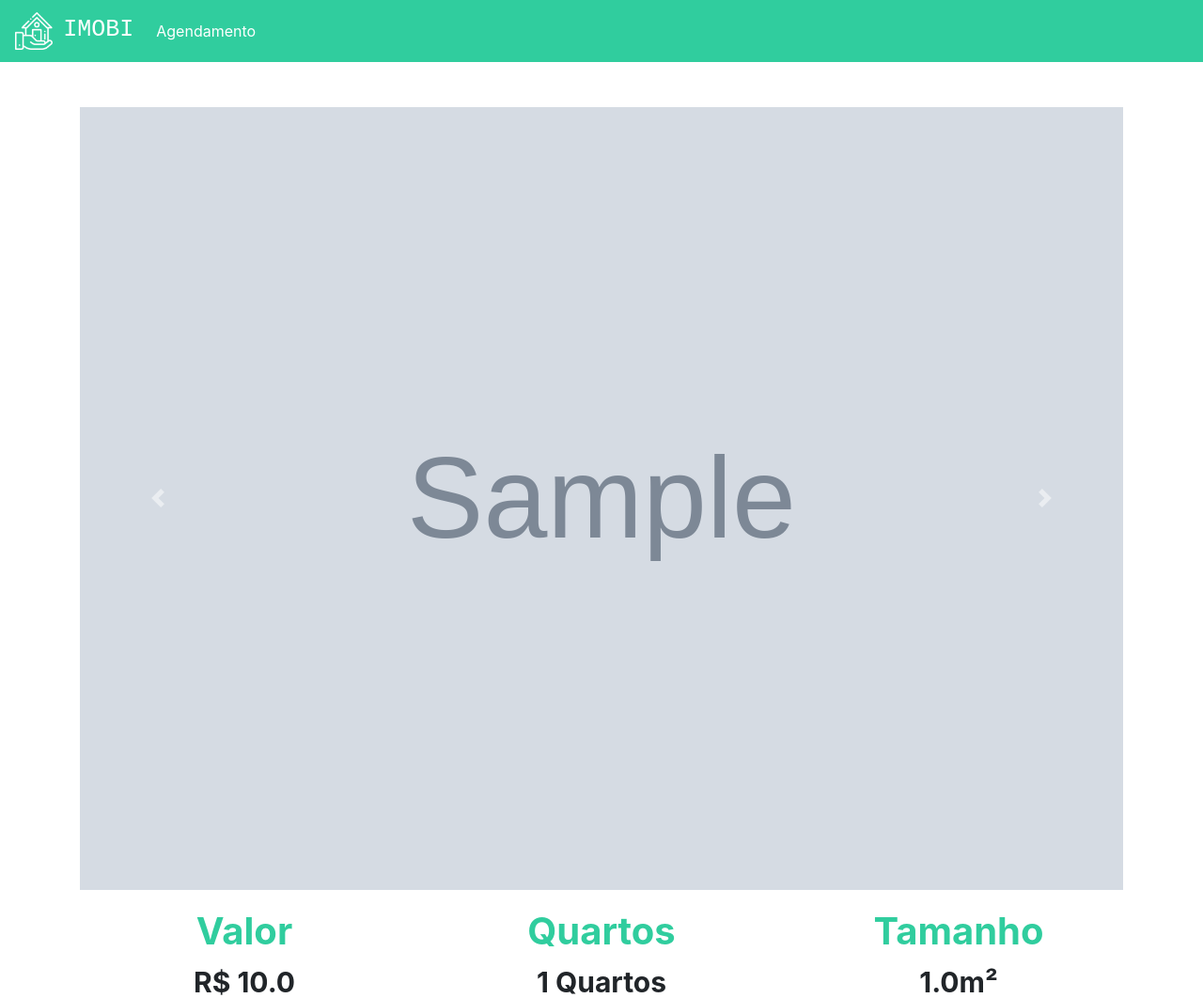
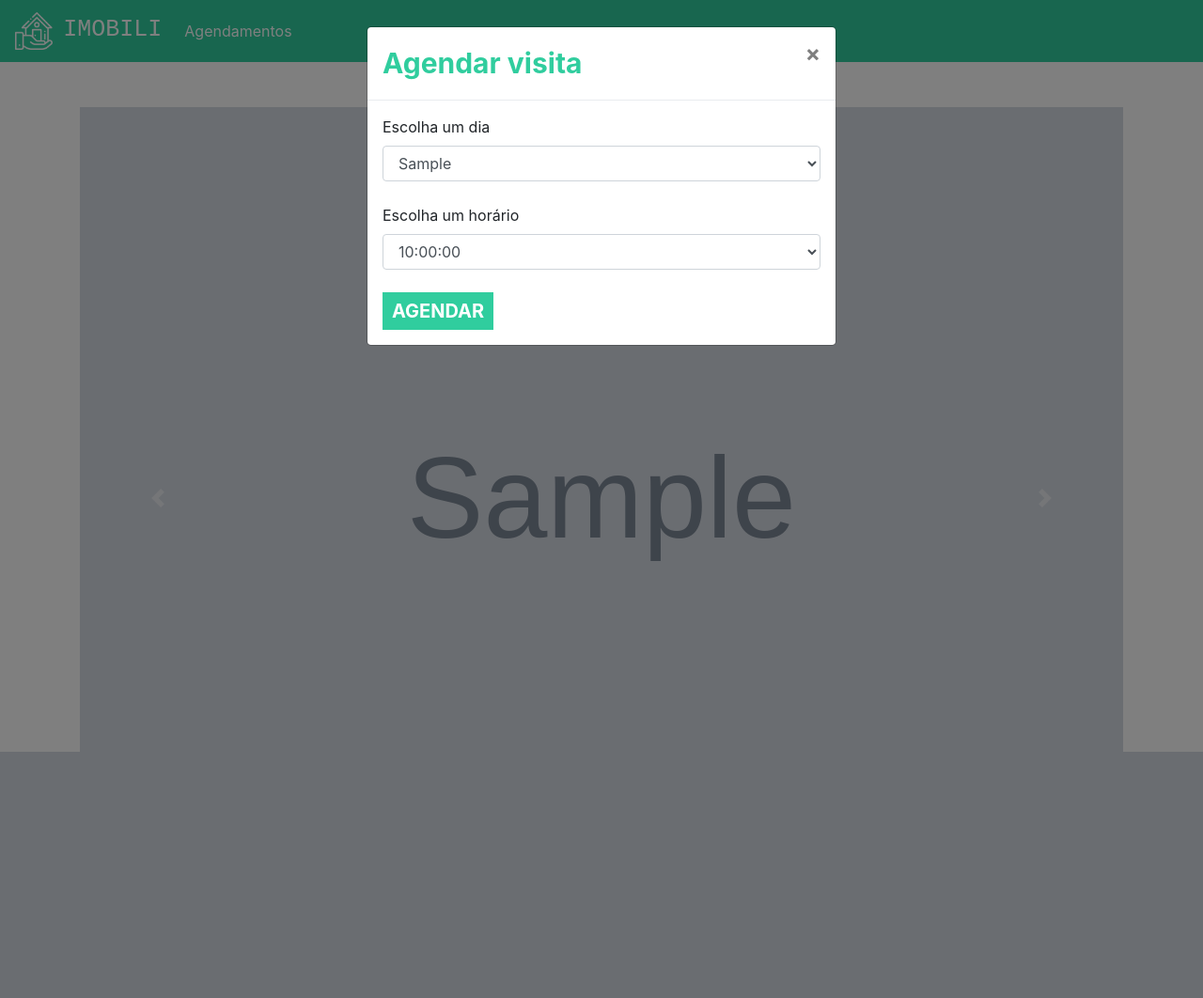
Before and after one commit to allansbo/imobili-pystack-week, a Django app: page /imovel/1 in a window 1280 px wide, after a click on "AGENDAR VISITA". Shown: the top 1062 px of the page at 94% size. After the commit the page ends 800 px from the top, so only its background shows below. Run offline with Django 3.2, Linux system fonts and the light colour scheme; a user stored in the database is signed in; tables that the repository leaves empty hold one stand-in row (values such as "Sample post"); grey boxes marked "Sample" are stand-in pictures; some libraries are stand-ins or nearby versions.

Commit message:
Implementa agendamentos

```diff
--- a/plataforma/templates/base.html
+++ b/plataforma/templates/base.html
@@ -14,7 +14,7 @@
       <nav class="navbar navbar-expand-lg navbar-dark bg_navbar">
         <a class="navbar-brand" href="{% url 'plataforma:home' %}">
 					<img width="40" src="{% static 'accounts/img/logo.png' %}">
-							&nbsp<h3 class="font_logo">IMOBI</h3></a>
+							&nbsp<h3 class="font_logo">IMOBILI</h3></a>
         <button class="navbar-toggler" type="button" data-toggle="collapse"
 				 data-target="#navbarNav" aria-controls="navbarNav"
 				 aria-expanded="false" aria-label="Toggle navigation">
@@ -23,7 +23,7 @@
         <div class="collapse navbar-collapse" id="navbarNav">
           <ul class="navbar-nav">
             <li class="nav-item active">
-              <a class="nav-link" href="">Agendamento</a>
+              <a class="nav-link" href="{% url 'plataforma:agendamentos' %}">Agendamentos</a>
             </li>
           </ul>
         </div>
--- a/plataforma/templates/imovel.html
+++ b/plataforma/templates/imovel.html
@@ -71,7 +71,6 @@
         <br>
         <div class="div_possivel_interesse">
             <h3 class="titulo_especificacao">Talvez você se interesse por</h3>
-
             <div class="row">
                 {% for sugestao in sugestoes %}
                     <div class="col-md cont">
@@ -83,23 +82,47 @@
                             <br>
                             <img width="7%" src="{% static 'plataforma/img/heart.png' %}">
                             </div>
-
                         </div>
-
                     </div>
-
                 {% endfor %}
             </div>
-
-
-
         </div>
-
-
-
-
-
     </div>
 
+    <div class="modal fade" id="exampleModal" tabindex="-1" role="dialog" aria-labelledby="exampleModalLabel" aria-hidden="true">
+        <div class="modal-dialog" role="document">
+            <div class="modal-content">
+                <div class="modal-header">
+                    <h5 class="modal-title titulo_filtrar" id="exampleModalLabel">Agendar visita</h5>
+                    <button type="button" class="close" data-dismiss="modal" aria-label="Close">
+                    <span aria-hidden="true">&times;</span>
+                    </button>
+                </div>
+                <div class="modal-body">
+                    <form action="{% url 'plataforma:agendar' %}" method="POST">
+                        {% csrf_token %}
+                        <label>Escolha um dia</label>
+                        <select name="dia" class="form-control">
+                            {% for dia in imovel.dias_visita.all %}
+                                <option value="{{ dia }}">{{ dia }}</option>
+                            {% endfor %}
+                        </select>
+                        <br>
+
+                        <label>Escolha um horário</label>
+                        <select name="horario" class="form-control">
+                            {% for horario in imovel.horarios.all %}
+                                <option value="{{ horario }}">{{ horario }}</option>
+                            {% endfor %}
+                        </select>
+                        <input name="id_imovel" type="hidden" value="{{ imovel.id }}">
+                        <br>
+                        <input  class="btn_agendar" type="submit" value="AGENDAR">
+                    </form>
+                </div>
+
+            </div>
+        </div>
+    </div>
 
 {% endblock  %}
--- a/plataforma/urls.py
+++ b/plataforma/urls.py
@@ -1,10 +1,13 @@
 from django.urls import path
 
-from plataforma.views import home, imovel
+from plataforma.views import home, imovel, agendar, agendamentos, cancelar_agendamento
 
 app_name = 'plataforma'
 
 urlpatterns = [
     path('', home, name='home'),
-    path('imovel/<str:id>', imovel, name="imovel"),
+    path('imovel/<str:id>', imovel, name='imovel'),
+    path('agendar/', agendar, name='agendar'),
+    path('agendamentos/', agendamentos, name='agendamentos'),
+    path('cancelar_agendamento/<str:id>', cancelar_agendamento, name="cancelar_agendamento")
 ]
--- a/plataforma/views.py
+++ b/plataforma/views.py
@@ -1,7 +1,7 @@
 from django.contrib.auth.decorators import login_required
-from django.shortcuts import render, get_object_or_404
+from django.shortcuts import render, get_object_or_404, redirect
 
-from plataforma.models import Imovei, Cidade
+from plataforma.models import Imovei, Cidade, Visitas
 
 
 @login_required(login_url='/accounts/login/')
@@ -34,3 +34,35 @@ def imovel(request, id):
     imovel = get_object_or_404(Imovei, id=id)
     sugestoes = Imovei.objects.filter(cidade=imovel.cidade).exclude(id=id)[:2]
     return render(request, 'imovel.html', {'imovel': imovel, 'sugestoes': sugestoes, 'id': id})
+
+
+@login_required(login_url='/accounts/login/')
+def agendar(request):
+    usuario = request.user
+    dia = request.POST.get('dia')
+    horario = request.POST.get('horario')
+    id_imovel = request.POST.get('id_imovel')
+
+    visita = Visitas(
+        imovel_id=id_imovel,
+        usuario=usuario,
+        dia=dia,
+        horario=horario
+    )
+    visita.save()
+
+    return redirect('/agendamentos')
+
+
+@login_required(login_url='/accounts/login/')
+def agendamentos(request):
+    visitas = Visitas.objects.filter(usuario=request.user)
+    return render(request, 'agendamentos.html', {'visitas': visitas})
+
+
+@login_required(login_url='/accounts/login/')
+def cancelar_agendamento(request, id):
+    visitas = get_object_or_404(Visitas, id=id)
+    visitas.status = "C"
+    visitas.save()
+    return redirect('plataforma:agendamentos')
```
Also changed, not shown: plataforma/templates/agendamentos.html (added, +56 -0 lines), media/img/imagem-01.jpg (added), media/img/imagem-03.jpg (added).
